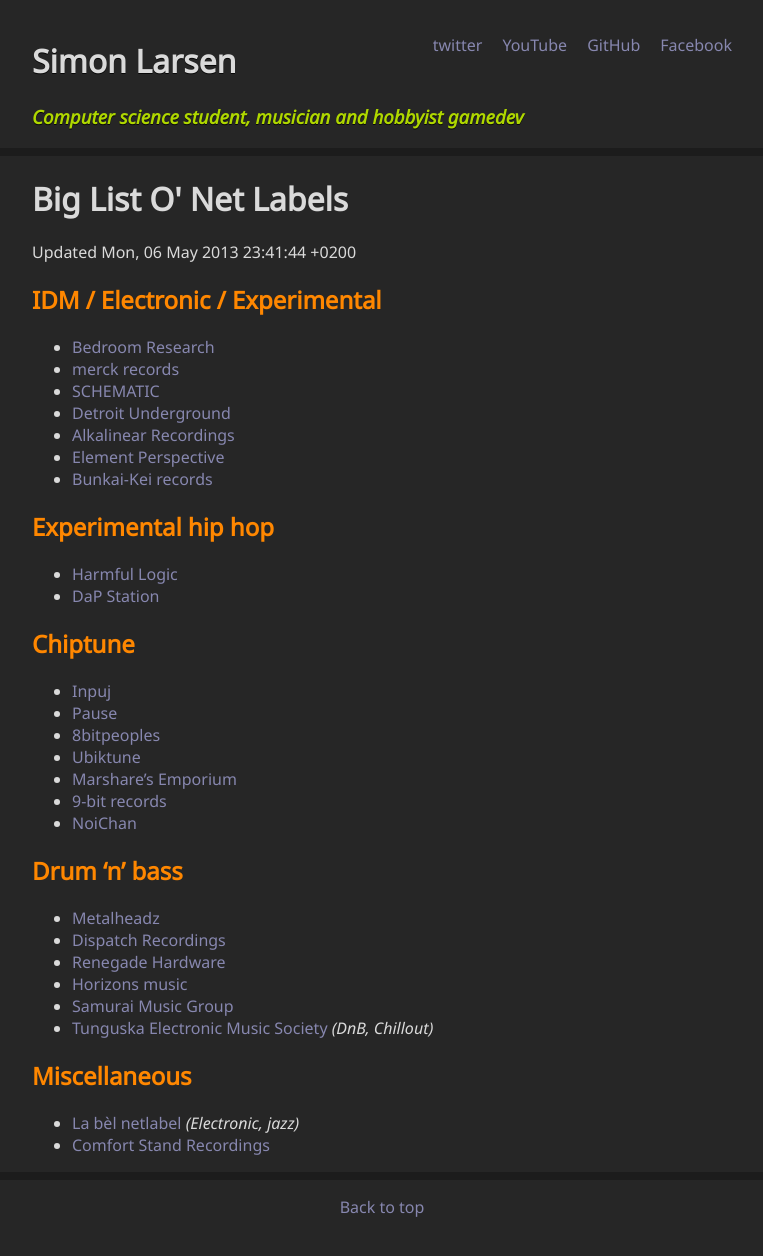
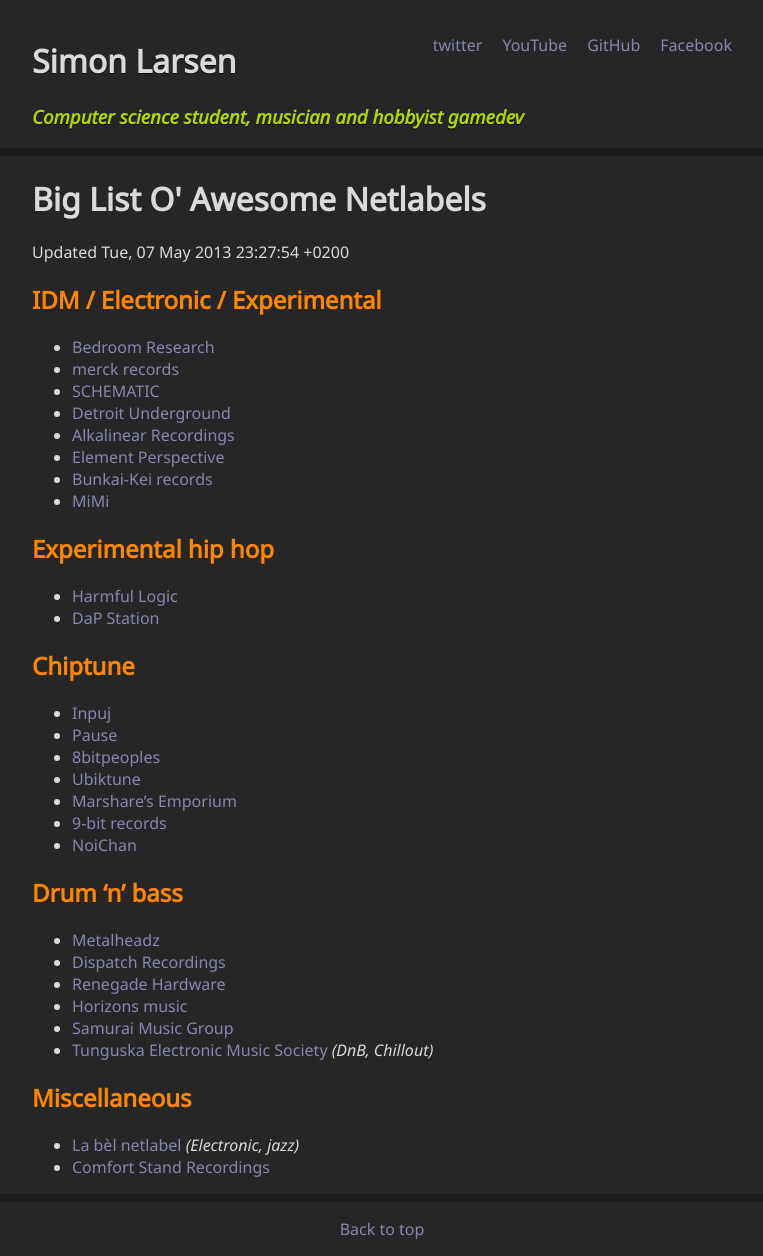
Before and after one commit to SimonLarsen/simonlarsen.github.io, a Jekyll site: the page built from netlabels/index.md, in a window 1280 px wide. Shown: the whole page, without its empty margins (258-1021 px from the left). Built offline with Jekyll 4.4.1, drawn with Linux system fonts in a browser that asks for light colours; before the commit the page ends 1234 px from its top, so only the background shows below that.

Commit message:
Update index.md

```diff
--- a/netlabels/index.md
+++ b/netlabels/index.md
@@ -1,8 +1,8 @@
 ---
 layout: default
-title: Big List O' Net Labels
+title: Big List O' Awesome Netlabels
 ---
-Updated Mon, 06 May 2013 23:41:44 +0200
+Updated Tue, 07 May 2013 23:27:54 +0200
 
 ## IDM / Electronic / Experimental ##
 
@@ -13,6 +13,7 @@
 * [Alkalinear Recordings](http://alkalinearrecordings.tumblr.com/releases)
 * [Element Perspective](http://elementperspective04.bandcamp.com)
 * [Bunkai-Kei records](http://bunkai-kei.com/release/)
+* [MiMi](http://www.clubotaku.org/mimi/uk/main.php)
 
 ## Experimental hip hop ##
 
```
